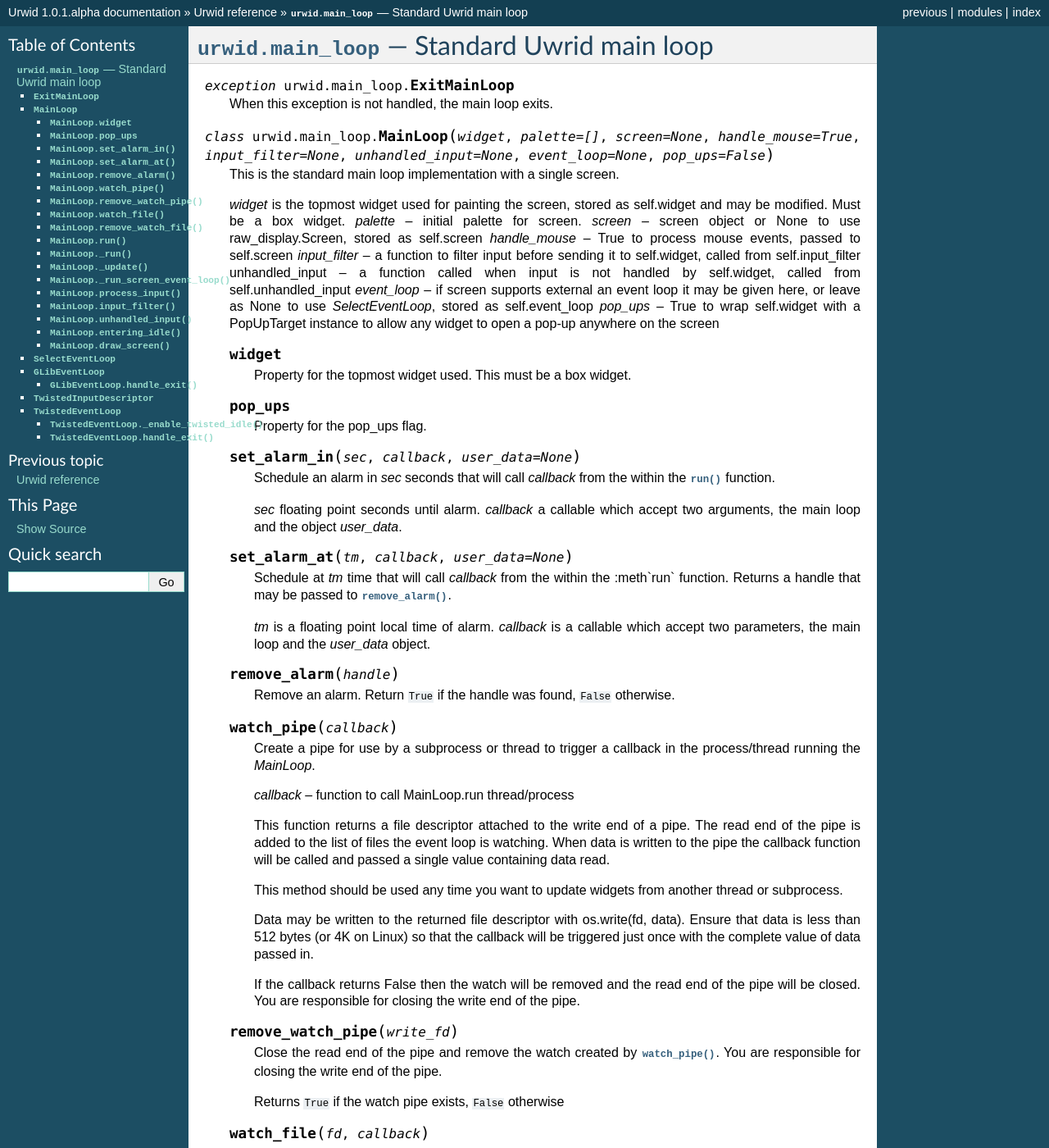
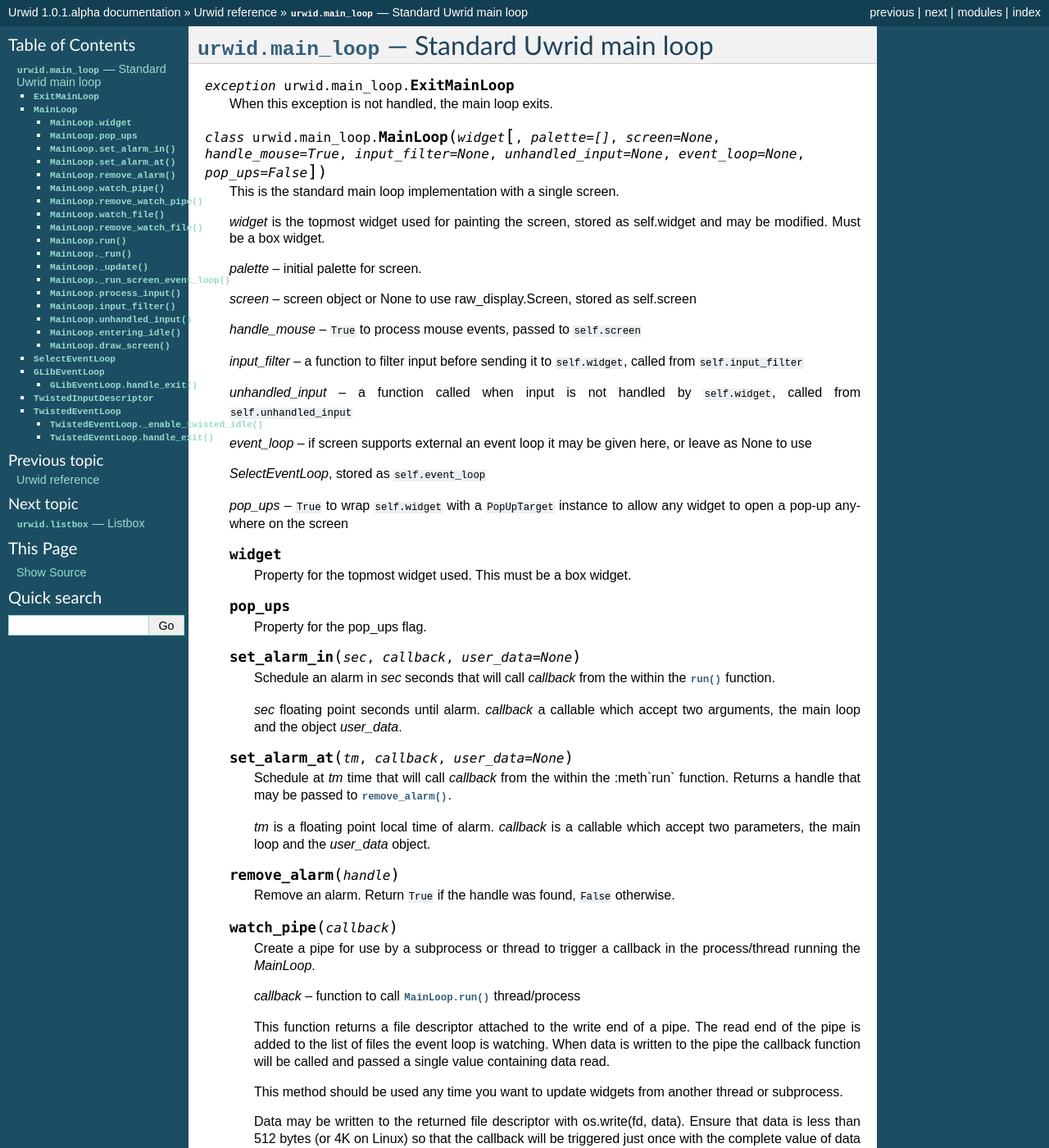
Before and after one commit to urwid/urwid, a Sphinx documentation site: the page built from docs/reference/main_loop.rst, in a window 1280 px wide and 1400 px high. Shown: the whole window at 82% size. Built offline with Sphinx 7.4.7, drawn with Linux system fonts in a browser that asks for light colours; some of the changed text lies outside the part shown.

Commit message:
Add widget and listbox reference doc
--HG--
branch : feature-sphinx

```diff
--- a/docs/reference/index.rst
+++ b/docs/reference/index.rst
@@ -7,3 +7,5 @@ Under costructions
 .. toctree::
 
    main_loop
+   listbox
+   widget
--- a/docs/reference/main_loop.rst
+++ b/docs/reference/main_loop.rst
@@ -8,26 +8,36 @@
 
    When this exception is not handled, the main loop exits.
 
-.. class:: MainLoop(widget, palette=[], screen=None, handle_mouse=True, input_filter=None, unhandled_input=None, event_loop=None, pop_ups=False)
+.. class:: MainLoop(widget[, palette=[], screen=None, handle_mouse=True, \
+                    input_filter=None, unhandled_input=None, event_loop=None, \
+                    pop_ups=False])
 
    This is the standard main loop implementation with a single screen.
 
    *widget* is the topmost widget used for painting the screen, stored as
    self.widget and may be modified. Must be a box widget.
+
    *palette* -- initial palette for screen.
+
    *screen* -- screen object or None to use raw_display.Screen, stored as
    self.screen
-   *handle_mouse* -- True to process mouse events, passed to self.screen
-   *input_filter* -- a function to filter input before sending
-   it to self.widget, called from self.input_filter
-   unhandled_input -- a function called when input is not
-   handled by self.widget, called from self.unhandled_input
-   *event_loop* -- if screen supports external an event loop it
-   may be given here, or leave as None to use
-   *SelectEventLoop*, stored as self.event_loop
-   *pop_ups* -- True to wrap self.widget with a PopUpTarget
-   instance to allow any widget to open a pop-up anywhere on
-   the screen
+
+   *handle_mouse* -- ``True`` to process mouse events, passed to
+   ``self.screen``
+
+   *input_filter* -- a function to filter input before sending it to
+   ``self.widget``, called from ``self.input_filter``
+
+   *unhandled_input* -- a function called when input is not handled by
+   ``self.widget``, called from ``self.unhandled_input``
+
+   *event_loop* -- if screen supports external an event loop it may be given
+   here, or leave as None to use
+
+   *SelectEventLoop*, stored as ``self.event_loop``
+
+   *pop_ups* -- ``True`` to wrap ``self.widget`` with a ``PopUpTarget``
+   instance to allow any widget to open a pop-up anywhere on the screen
 
    .. attribute:: widget
 
@@ -64,7 +74,7 @@
         Create a pipe for use by a subprocess or thread to trigger a callback
         in the process/thread running the *MainLoop*.
 
-        *callback* -- function to call MainLoop.run thread/process
+        *callback* -- function to call :meth:`MainLoop.run` thread/process
 
         This function returns a file descriptor attached to the write end of a
         pipe. The read end of the pipe is added to the list of files the event
@@ -79,7 +89,7 @@
         that the callback will be triggered just once with the complete value
         of data passed in.
 
-        If the callback returns False then the watch will be removed and the
+        If the callback returns ``False`` then the watch will be removed and the
         read end of the pipe will be closed. You are responsible for closing
         the write end of the pipe.
 
@@ -174,7 +184,6 @@
 
    Event loop based on :func:`select.select`
 
-
 .. class:: GLibEventLoop()
 
       Event loop based on :class:`gobject.MainLoop`
@@ -212,8 +221,9 @@
       so the best we can do for now is to set a timer event in a very
       short time to approximate an enter-idle callback.
 
-      XXX: This will perform worse than the other event loops until we
-      can find a fix or workaround
+      .. WARNING::
+         This will perform worse than the other event loops until we can find a
+         fix or workaround
 
    .. method:: handle_exit(f, enable_idle=True)
 
```
Also changed, not shown: docs/reference/listbox.rst (added, +169 -0 lines), docs/reference/widget.rst (added, +288 -0 lines).
